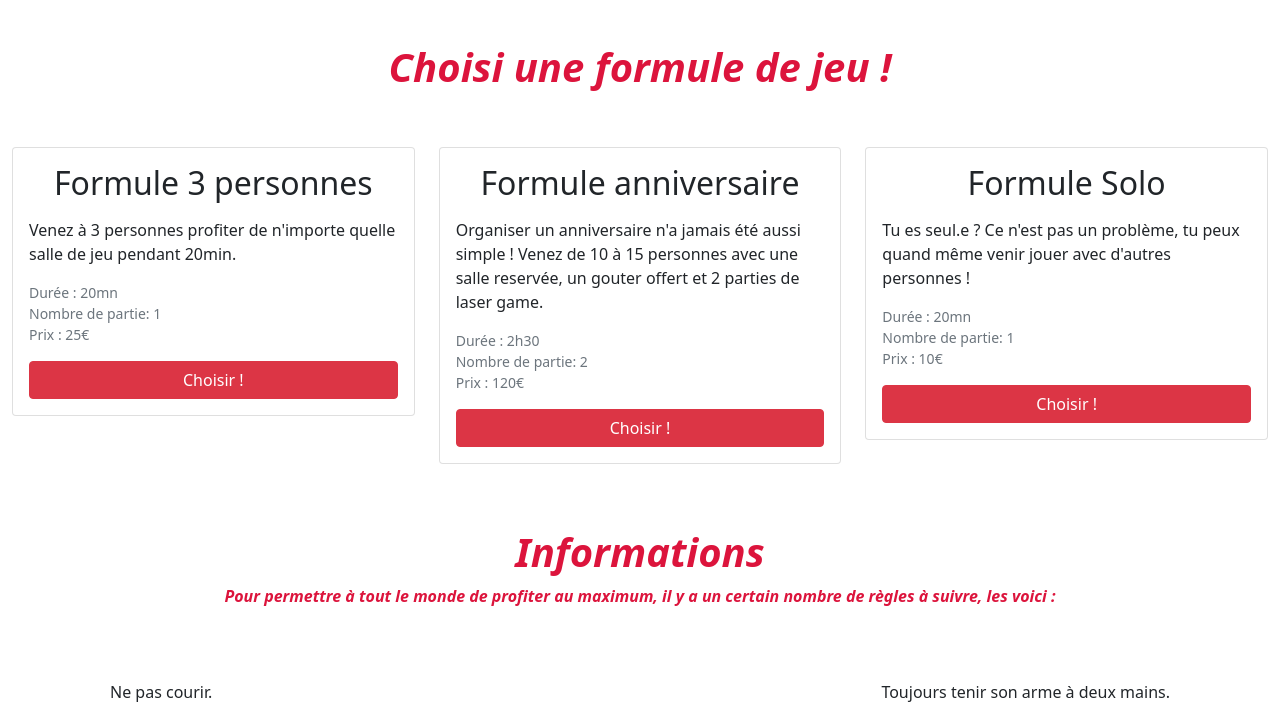
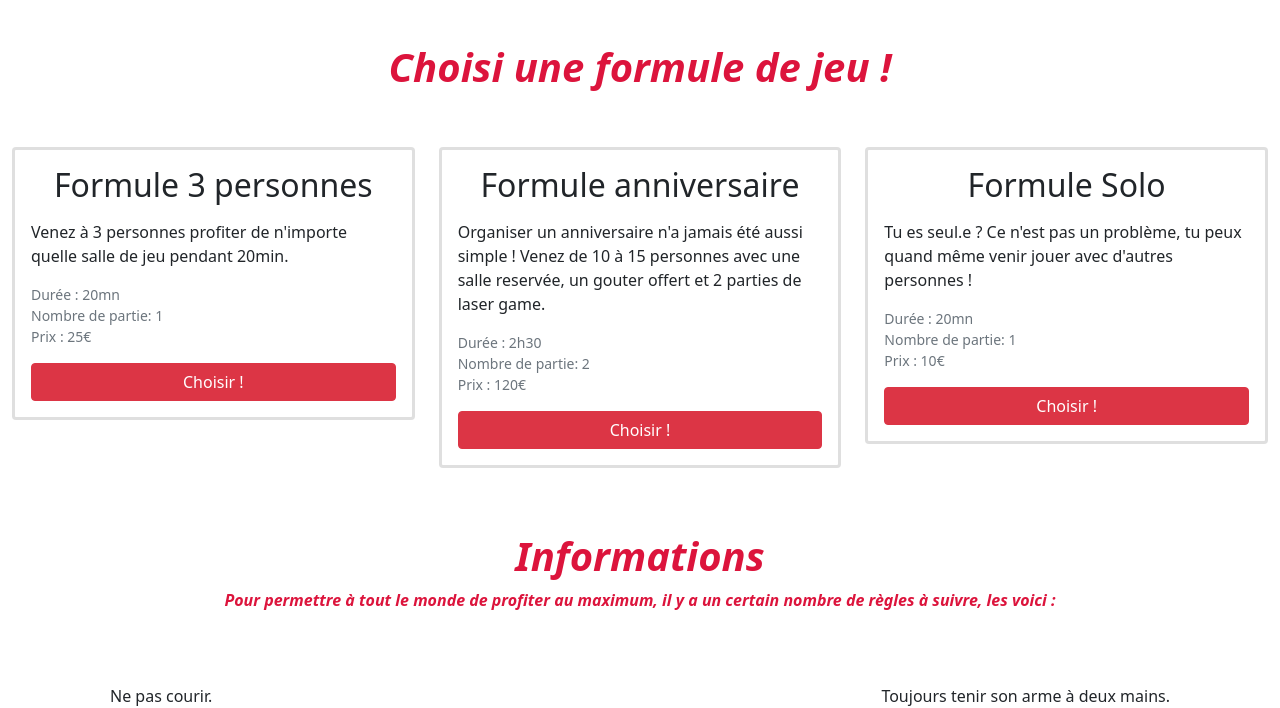
Before and after one commit to Elowarp/portfolio, a Django app: template templates/sites/lasergame.html in a window 1280 px wide. Shown: the part 1077-1785 px from the top of the page. Run offline with Django 4.2, Linux system fonts and the light colour scheme; the template is opened without the code that fills it, so the values that code supplies are empty; some libraries are stand-ins or nearby versions.

Commit message:
Fix responsible box pour les ecrans large + ajout dune plus grosse bordure pour les formules sur le site lasergame

```diff
--- a/templates/sites/ecommerce.html
+++ b/templates/sites/ecommerce.html
@@ -218,7 +218,7 @@
                 </div>
                 <div class="row">
                     <div class="container">
-                        <div class="row d-none d-lg-block">
+                        <div class="row d-none d-lg-flex">
                             <div class="col-md-6 col-12">
                                 <div class="ratio ratio-21x9 blue-square mb-3 pointer">
                                     <div class="row">
--- a/templates/sites/lasergame.html
+++ b/templates/sites/lasergame.html
@@ -29,6 +29,10 @@
 
         .black-filter {
             filter: brightness(50%)
+        }
+
+        .card {
+            border-width: 3px;
         }
     </style>
 </head>
```
